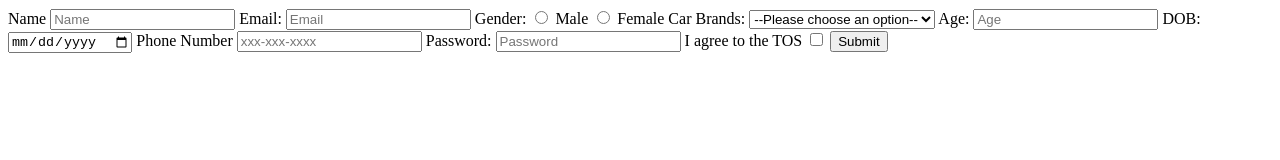
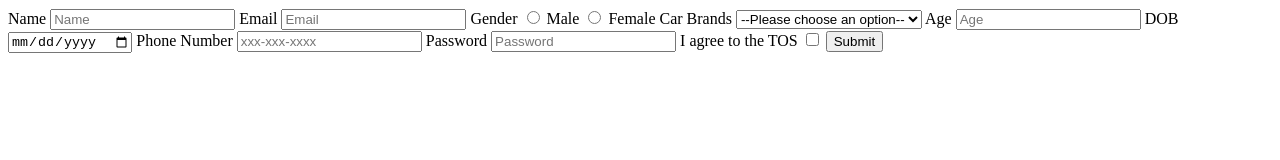
Before and after one commit to acciojob/signup-form-car-nsp1919, a website: page main.html in a window 1280 px wide. Drawn offline with Linux system fonts and the light colour scheme.

Commit message:
created a submission

```diff
--- a/main.html
+++ b/main.html
@@ -15,12 +15,12 @@
 
 
         <!-- Email Field -->
-        <label for="email">Email:</label>
+        <label for="email">Email</label>
         <input type="email" id="email" placeholder="Email" required>
 
 
         <!-- Gender Field -->
-        <label>Gender:</label>
+        <label>Gender</label>
         <input type="radio" id="gender_m" name="gender" value="male" required>
         <label for="gender_m">Male</label>
         <input type="radio" id="gender_f" name="gender" value="female" required>
@@ -28,7 +28,7 @@
 
 
         <!-- Car Brands Field -->
-        <label for="cars">Car Brands:</label>
+        <label for="cars">Car Brands</label>
         <select id="cars" name="cars">
             <option value="" disabled selected>--Please choose an option--</option>
             <option value="bmw">BMW</option>
@@ -38,12 +38,12 @@
 
 
         <!-- Age Field -->
-        <label for="age">Age:</label>
+        <label for="age">Age</label>
         <input type="number" id="age"  placeholder="Age" required>
 
 
         <!-- DOB Field -->
-        <label for="dob">DOB:</label>
+        <label for="dob">DOB</label>
         <input type="date" id="dob" required>
 
 
@@ -51,7 +51,7 @@
 		 <input type="tel" id="tel" placeholder="xxx-xxx-xxxx">
 
         <!-- Password Field -->
-        <label for="password">Password:</label>
+        <label for="password">Password</label>
         <input type="password" id="password" placeholder="Password" required>
 
 
```
